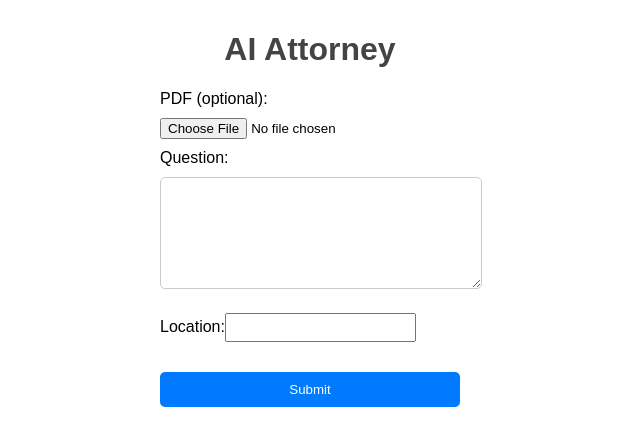
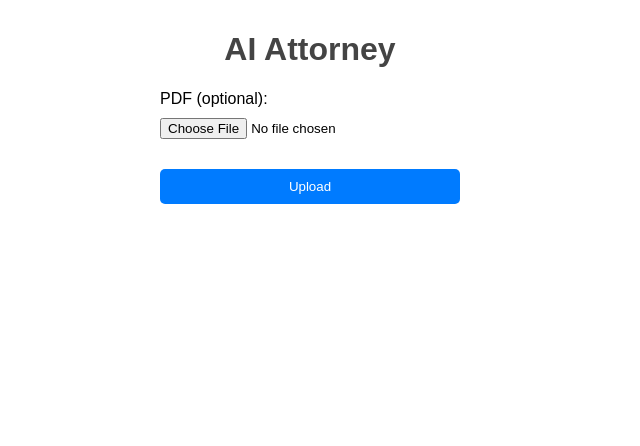
Before and after one commit to fspah/AI-Attorney-frontend, a React (Create React App) app: page /upload in a window 1280 px wide. Shown: the top 446 px of the page, without its empty margins (330-970 px from the left). Built offline with nearby package versions, Linux system fonts and the light colour scheme.

Commit message:
starting it out

```diff
--- a/src/pages/UploadPage.js
+++ b/src/pages/UploadPage.js
@@ -5,12 +5,14 @@ import '../App.css';
 
 function UploadPage() {
   const [file, setFile] = useState(null);
+  const [filename, setFilename] = useState('');
   const [fileSizeKb, setFileSizeKb] = useState(0);
   const [question, setQuestion] = useState('');
-  const [location, setLocation] = useState('');
   const [answer, setAnswer] = useState('');
   const [isLoading, setIsLoading] = useState(false);
+  const [isQuestionLoading, setIsQuestionLoading] = useState(false);
   const [progress, setProgress] = useState(0);
+  const [questionProgress, setQuestionProgress] = useState(0);
 
   const handleFileChange = (event) => {
     const selectedFile = event.target.files[0];
@@ -23,13 +25,8 @@ function UploadPage() {
     setQuestion(event.target.value);
   };
 
-  const handleLocationChange = (event) => {
-    setLocation(event.target.value);
-  };
-
-  const handleFormSubmit = async (event) => {
+  const handleFileUpload = async (event) => {
     event.preventDefault();
-    setAnswer('');
     setIsLoading(true);
 
     let interval;
@@ -39,40 +36,64 @@ function UploadPage() {
       interval = setInterval(() => {
         setProgress((oldProgress) => {
           if (oldProgress >= 100) {
+            clearInterval(interval);
             return 100;
           }
           const newProgress = oldProgress + 100 / estimatedTime;
           return Math.min(newProgress, 100);
         });
       }, 1000);
-    }
 
       const formData = new FormData();
-    if (file) {
       formData.append('file', file);
-    }
-    formData.append('question', question);
-    formData.append('location', location);
 
       try {
-      const response = await axios.post(`${process.env.REACT_APP_BACKEND_URL}/process-pdf`, formData);
-      setAnswer(response.data.answer);
+        const response = await axios.post(`${process.env.REACT_APP_BACKEND_URL}/upload-file`, formData);
+        setFilename(response.data.filename);
         setProgress(0);
-      clearInterval(interval);
         setIsLoading(false);
       } catch (error) {
-      // eslint-disable-next-line no-console
         console.error(error);
         setIsLoading(false); // make sure to set loading to false in case of an error
+        clearInterval(interval); // also clear the interval in case of an error
+      }
+    }
+  };
+
+  const handleQuestionSubmit = async (event) => {
+    event.preventDefault();
+    setIsQuestionLoading(true);
+
+    const estimatedTime = (fileSizeKb / 1024) * 20; // 20% of file upload time
+    let interval = setInterval(() => {
+      setQuestionProgress((oldProgress) => {
+        if (oldProgress >= 100) {
+          clearInterval(interval);
+          return 100;
+        }
+        const newProgress = oldProgress + 100 / estimatedTime;
+        return Math.min(newProgress, 100);
+      });
+    }, 1000);
+
+    try {
+      const response = await axios.post(`${process.env.REACT_APP_BACKEND_URL}/process-pdf`, { filename, question });
+      setAnswer(response.data.answer);
+      setQuestionProgress(0);
+      setIsQuestionLoading(false);
+    } catch (error) {
+      console.error(error);
+      setIsQuestionLoading(false); // make sure to set loading to false in case of an error
       clearInterval(interval); // also clear the interval in case of an error
     }
   };
 
   return (
+        // Remaining JSX
         <div className="App" style={{ padding: '10px', fontFamily: 'Arial' }}>
         <h1 style={{ textAlign: 'center', color: '#444' }}>AI Attorney</h1>
         <form
-        onSubmit={handleFormSubmit}
+          onSubmit={handleFileUpload}
           style={{
             display: 'flex',
             flexDirection: 'column',
@@ -89,6 +110,48 @@ function UploadPage() {
               id="file"
             />
           </label>
+
+          <input
+            type="submit"
+            value="Upload"
+            style={{
+              margin: '20px 0',
+              padding: '10px',
+              background: '#007BFF',
+              color: '#fff',
+              border: 'none',
+              borderRadius: '5px',
+              cursor: 'pointer',
+            }}
+          />
+        </form>
+
+        {isLoading && (
+          <div style={{ textAlign: 'center', marginTop: '10px', color: '#999' }}>
+            <p>Uploading... This may take several minutes depending on the document size.</p>
+            <progress
+              value={progress}
+              max="100"
+              style={{
+                width: '25%',
+                appearance: 'none',
+                height: '50px',
+                color: '#007BFF', // Change color to your preference
+              }}
+            />
+          </div>
+        )}
+
+        {filename && !isLoading && (
+          <form
+            onSubmit={handleQuestionSubmit}
+            style={{
+              display: 'flex',
+              flexDirection: 'column',
+              maxWidth: '300px',
+              margin: 'auto',
+            }}
+          >
             <label htmlFor="question">
               Question:
               <textarea
@@ -108,21 +171,9 @@ function UploadPage() {
                 id="question"
               />
             </label>
-
-        <label htmlFor="location">
-          Location:
-          <input
-            type="text"
-            value={location}
-            onChange={handleLocationChange}
-            required
-            style={{ margin: '10px 0', padding: '5px' }}
-            id="location"
-          />
-        </label>
             <input
               type="submit"
-          value="Submit"
+              value="Submit Question"
               style={{
                 margin: '20px 0',
                 padding: '10px',
@@ -134,18 +185,13 @@ function UploadPage() {
               }}
             />
           </form>
-      {isLoading && !file && (
-        <div style={{ textAlign: 'center', marginTop: '10px', color: '#999' }}>
-          <p>Processing your request...</p>
-          <BeatLoader color="#007BFF" />
-        </div>
         )}
 
-      {isLoading && file && !answer && (
+        {isQuestionLoading && (
           <div style={{ textAlign: 'center', marginTop: '10px', color: '#999' }}>
-          <p>Processing... This may take several minutes depending on the document size.</p>
+            <p>Processing your question...</p>
             <progress
-            value={progress}
+              value={questionProgress}
               max="100"
               style={{
                 width: '25%',
```
Lines whose indentation alone changed are shown as unchanged.
